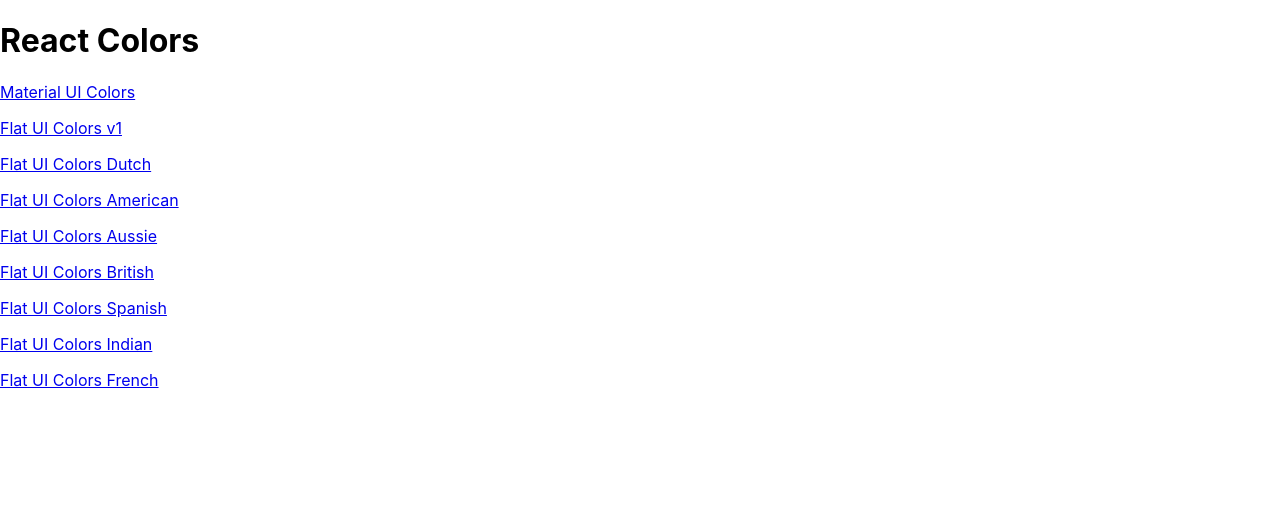
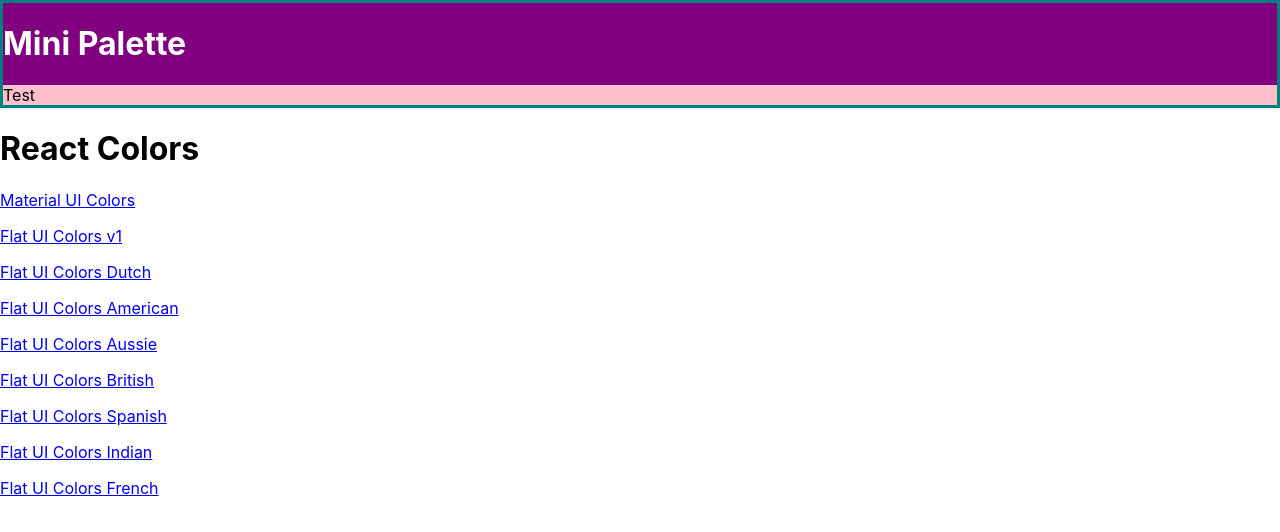
Before and after one commit to altafmquadri/massive-color-project, a React (Create React App) app: page / in a window 1280 px wide. Shown: the top 532 px of the page. Built offline with nearby package versions, Linux system fonts and the light colour scheme.

Commit message:
added withStyles

```diff
--- a/package.json
+++ b/package.json
@@ -5,6 +5,7 @@
   "dependencies": {
     "@material-ui/core": "^4.9.4",
     "@material-ui/icons": "^4.9.1",
+    "@material-ui/styles": "^4.9.0",
     "@testing-library/jest-dom": "^4.2.4",
     "@testing-library/react": "^9.4.1",
     "@testing-library/user-event": "^7.2.1",
--- /dev/null
+++ b/src/MiniPalette.js
@@ -0,0 +1,30 @@
+import React from 'react';
+import { withStyles } from '@material-ui/core/styles';
+
+
+const styles = {
+    main: {
+        backgroundColor: 'purple',
+        border: '3px solid teal',
+        "& h1": {
+            color: 'white'
+        }
+    },
+    secondary: {
+        backgroundColor: 'pink'
+    }
+}
+
+const MiniPalette = props => {
+    const { classes } = props
+    console.log(props)
+    return (
+        <div className={classes.main}>
+            <h1>Mini Palette</h1>
+            <section className={classes.secondary}>Test</section>
+        </div>
+
+    )
+}
+
+export default withStyles(styles)(MiniPalette)
--- a/src/PaletteList.js
+++ b/src/PaletteList.js
@@ -1,4 +1,5 @@
 import React, { Component } from 'react';
+import MiniPalette from './MiniPalette'
 import { Link } from 'react-router-dom'
 
 class PaletteList extends Component {
@@ -7,6 +8,7 @@
         const { palettes } = this.props
         return (
             <div>
+                <MiniPalette />
                 <h1> React Colors</h1>
                 {palettes.map(palette =>
                     <p>
```
